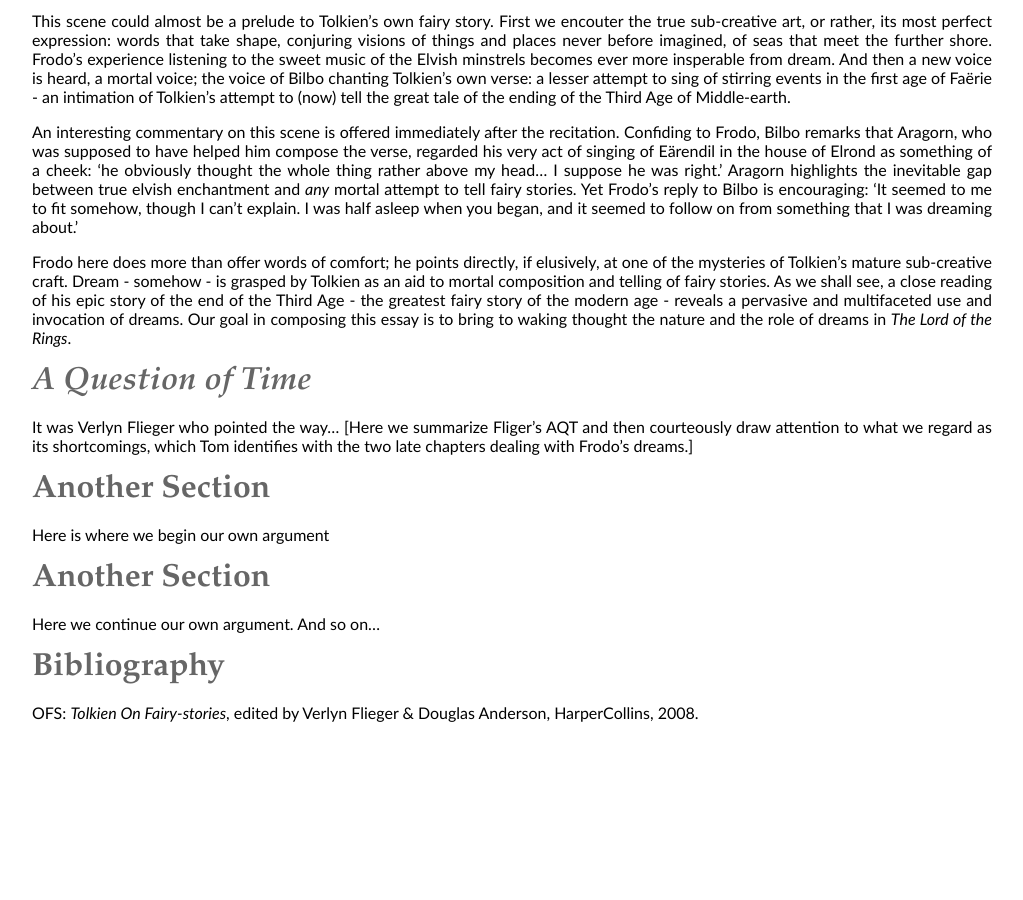
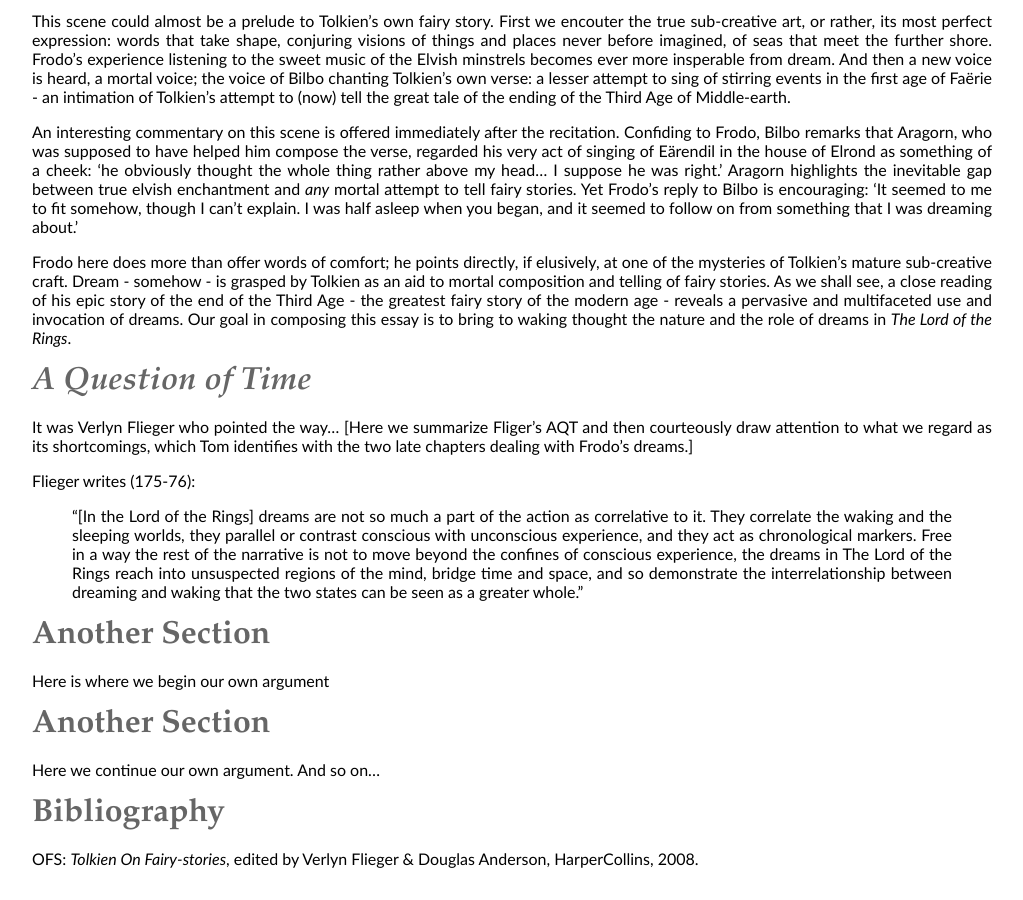
Before and after one commit to uoou/AWildernessOfDragons, a Jekyll site: the page built from essay.md, in a window 1280 px wide and 900 px high, scrolled down 1153 px. Shown: the whole window, without its empty margins (0-1023 px from the left). Built offline with Jekyll 4.4.1, drawn with Linux system fonts in a browser that asks for light colours; Markdown is read by kramdown in place of the engine named in the settings; before the commit the page ends 1907 px from its top, so only the background shows below that.

Commit message:
Update essay.md

```diff
--- a/essay.md
+++ b/essay.md
@@ -37,6 +37,12 @@
 It was Verlyn Flieger who pointed the way...
 [Here we summarize Fliger's AQT and then courteously draw attention to what we regard as its shortcomings, which Tom identifies with the two late chapters dealing with Frodo's dreams.]
 
+Flieger writes (175-76):
+
+>"[In the Lord of the Rings] dreams are not so much a part of the action as correlative to it.  They correlate the waking and the sleeping worlds, they parallel or contrast conscious with unconscious experience, and they act as chronological markers. Free in a way the rest of the narrative is not to move beyond the confines of conscious experience, the dreams in The Lord of the Rings reach into unsuspected regions of the mind, bridge time and space, and so demonstrate the interrelationship between dreaming and waking that the two states can be seen as a greater whole."
+
+
+
 
 ###Another Section
 
```
